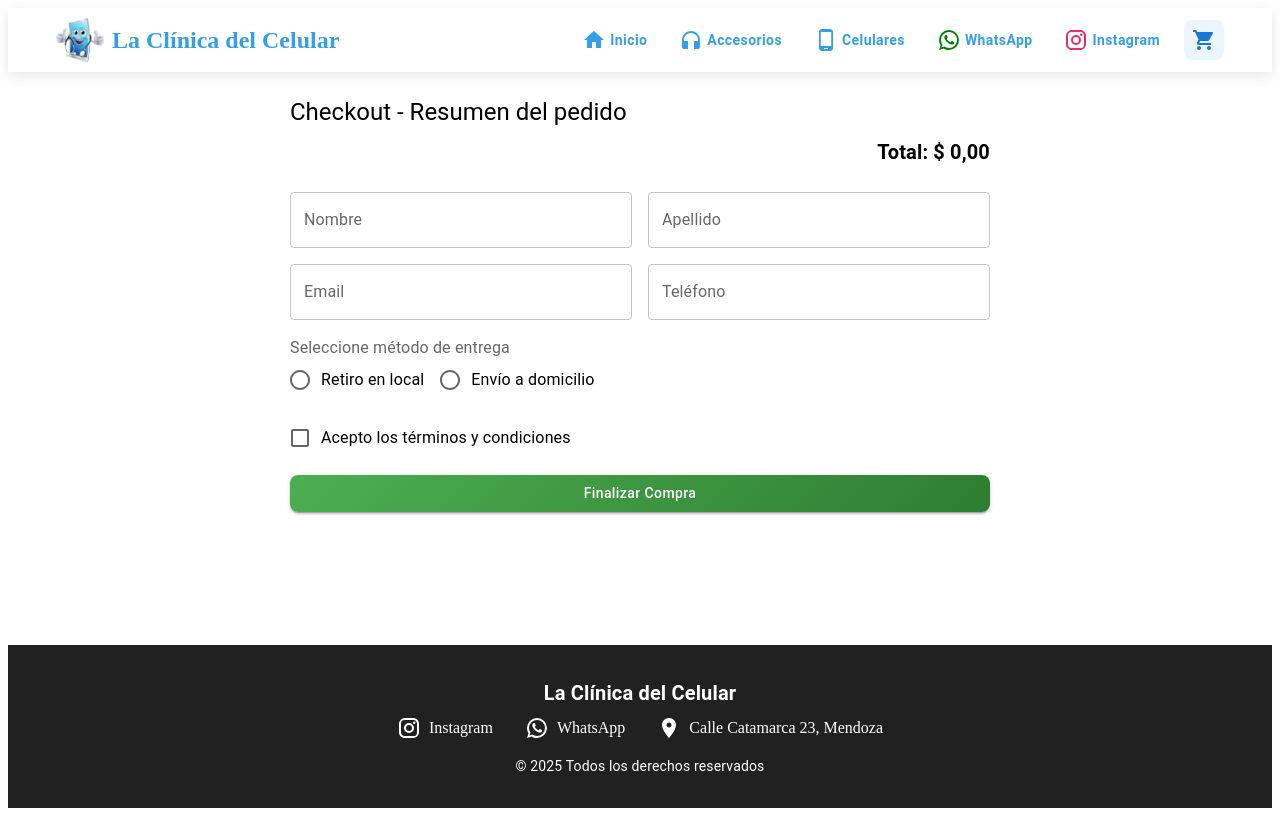
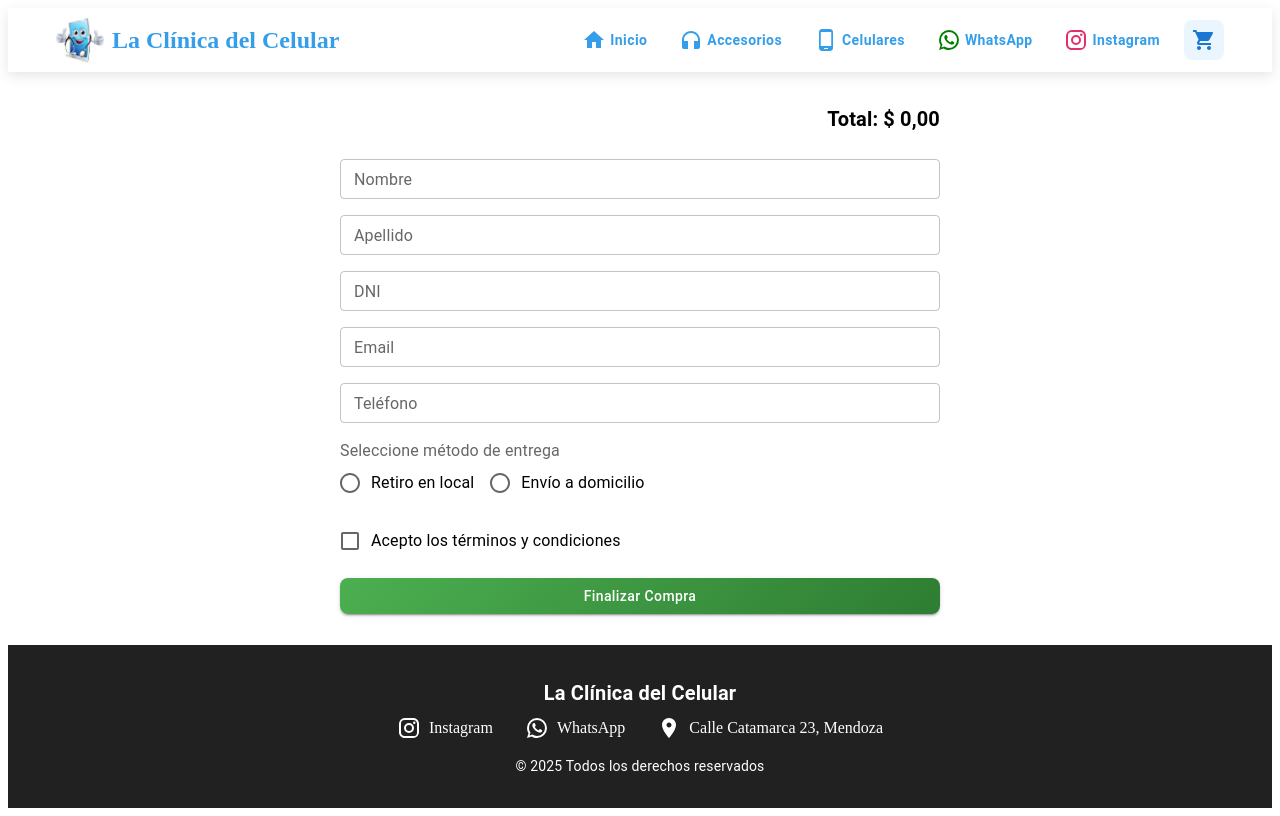
Before and after one commit to leanoviedo/leanoviedo-The_Cell_Phone_Clinic, a React (Vite) app: page /checkout in a window 1280 px wide. Built offline with nearby package versions, Linux system fonts and the light colour scheme.

Commit message:
adding dni in checkoutForm

```diff
--- a/src/Components/CheckoutForm.tsx
+++ b/src/Components/CheckoutForm.tsx
@@ -27,6 +27,7 @@ interface UserData {
   firstName: string;
   lastName: string;
   email: string;
+  dni: string;
   phone: string;
   address: string;
   city: string;
@@ -37,11 +38,17 @@ interface UserData {
 const CheckoutSchema = Yup.object().shape({
   firstName: Yup.string().required("El nombre es obligatorio"),
   lastName: Yup.string().required("El apellido es obligatorio"),
+  dni: Yup.string()
+    .matches(/^\d+$/, "Solo se permiten números")
+    .min(7, "Debe tener al menos 7 dígitos")
+    .max(8, "Debe tener como máximo 8 dígitos")
+    .required("El DNI es obligatorio"),
   email: Yup.string()
     .email("Email inválido")
     .required("El email es obligatorio"),
   phone: Yup.string()
-    .matches(/^[0-9]{7,15}$/, "Teléfono inválido")
+    .matches(/^\d+$/, "Solo se permiten números")
+    .min(8, "Debe tener al menos 8 dígitos")
     .required("El teléfono es obligatorio"),
   deliveryMethod: Yup.string()
     .oneOf(["local", "domicilio"], "Debes seleccionar un método de entrega")
@@ -72,6 +79,7 @@ const CheckoutForm: React.FC<{ onSubmit?: (data: UserData) => void }> = ({
   const initialValues: UserData = {
     firstName: "",
     lastName: "",
+    dni: "",
     email: "",
     phone: "",
     address: "",
@@ -87,20 +95,40 @@ const CheckoutForm: React.FC<{ onSubmit?: (data: UserData) => void }> = ({
     }).format(price);
 
   return (
-    <Box sx={{ maxWidth: 700, mx: "auto", p: 3 }}>
-      <Typography variant="h5" gutterBottom>
-        Checkout - Resumen del pedido
-      </Typography>
-
+    <Box sx={{ maxWidth: 600, margin: "auto", p: 2 }}>
       {/* Resumen del carrito */}
       <Stack spacing={2} mb={3}>
         {cartItems.map(({ item, quantity }) => (
-          <Paper key={item.id} sx={{ p: 2, borderRadius: 2 }}>
-            <Typography fontWeight="bold">{item.title}</Typography>
-            <Typography>
-              Cantidad: {quantity} | Subtotal:{" "}
-              {formatPrice((item.price ?? 0) * quantity)}
-            </Typography>
+          <Paper
+            key={item.id}
+            sx={{
+              p: 2,
+              borderRadius: 2,
+              display: "flex",
+              alignItems: "center",
+              gap: 2,
+            }}
+          >
+            {/* Imagen del producto */}
+            <Box
+              component="img"
+              src={item.image}
+              alt={item.title}
+              sx={{
+                width: 80,
+                height: 80,
+                objectFit: "cover",
+                borderRadius: 1,
+              }}
+            />
+            {/* Info del producto */}
+            <Box>
+              <Typography fontWeight="bold">{item.title}</Typography>
+              <Typography>
+                Cantidad: {quantity} | Subtotal:{" "}
+                {formatPrice((item.price ?? 0) * quantity)}
+              </Typography>
+            </Box>
           </Paper>
         ))}
         <Typography variant="h6" textAlign="right" fontWeight="bold">
@@ -125,27 +153,31 @@ const CheckoutForm: React.FC<{ onSubmit?: (data: UserData) => void }> = ({
           return (
             <Form>
               <Grid container spacing={2}>
-                {/* Nombre y Apellido */}
-                <Grid item xs={12} sm={6}>
+                {/* Nombre */}
+                <Grid item xs={12}>
                   <Field name="firstName">
                     {({ field }: FieldProps) => (
                       <TextField
                         {...field}
                         label="Nombre"
                         fullWidth
+                        size="small"
                         error={touched.firstName && Boolean(errors.firstName)}
                         helperText={touched.firstName && errors.firstName}
                       />
                     )}
                   </Field>
                 </Grid>
-                <Grid item xs={12} sm={6}>
+
+                {/* Apellido */}
+                <Grid item xs={12}>
                   <Field name="lastName">
                     {({ field }: FieldProps) => (
                       <TextField
                         {...field}
                         label="Apellido"
                         fullWidth
+                        size="small"
                         error={touched.lastName && Boolean(errors.lastName)}
                         helperText={touched.lastName && errors.lastName}
                       />
@@ -153,8 +185,24 @@ const CheckoutForm: React.FC<{ onSubmit?: (data: UserData) => void }> = ({
                   </Field>
                 </Grid>
 
-                {/* Email y Teléfono */}
-                <Grid item xs={12} sm={6}>
+                {/* DNI */}
+                <Grid item xs={12}>
+                  <Field name="dni">
+                    {({ field }: FieldProps) => (
+                      <TextField
+                        {...field}
+                        label="DNI"
+                        fullWidth
+                        size="small"
+                        error={touched.dni && Boolean(errors.dni)}
+                        helperText={touched.dni && errors.dni}
+                      />
+                    )}
+                  </Field>
+                </Grid>
+
+                {/* Email */}
+                <Grid item xs={12}>
                   <Field name="email">
                     {({ field }: FieldProps) => (
                       <TextField
@@ -162,19 +210,23 @@ const CheckoutForm: React.FC<{ onSubmit?: (data: UserData) => void }> = ({
                         label="Email"
                         type="email"
                         fullWidth
+                        size="small"
                         error={touched.email && Boolean(errors.email)}
                         helperText={touched.email && errors.email}
                       />
                     )}
                   </Field>
                 </Grid>
-                <Grid item xs={12} sm={6}>
+
+                {/* Teléfono */}
+                <Grid item xs={12}>
                   <Field name="phone">
                     {({ field }: FieldProps) => (
                       <TextField
                         {...field}
                         label="Teléfono"
                         fullWidth
+                        size="small"
                         error={touched.phone && Boolean(errors.phone)}
                         helperText={touched.phone && errors.phone}
                       />
```
